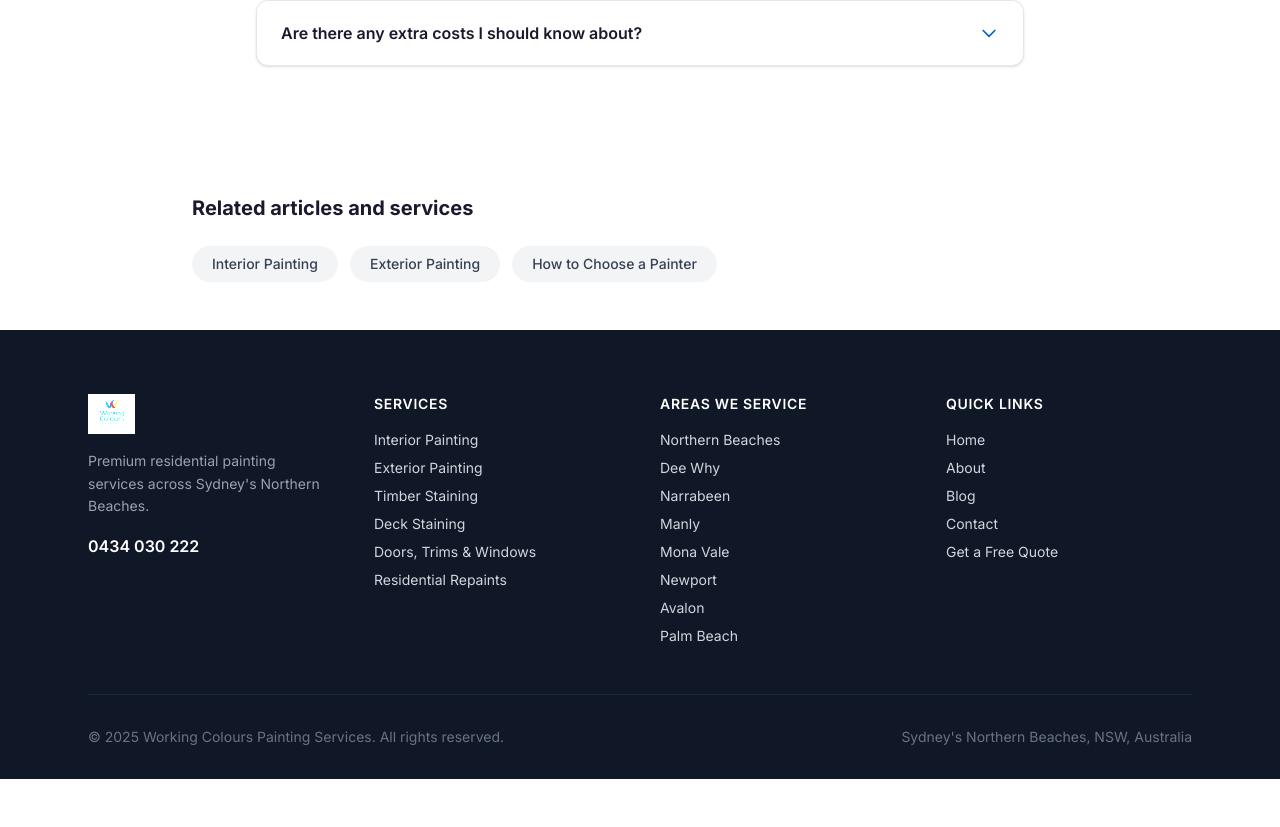
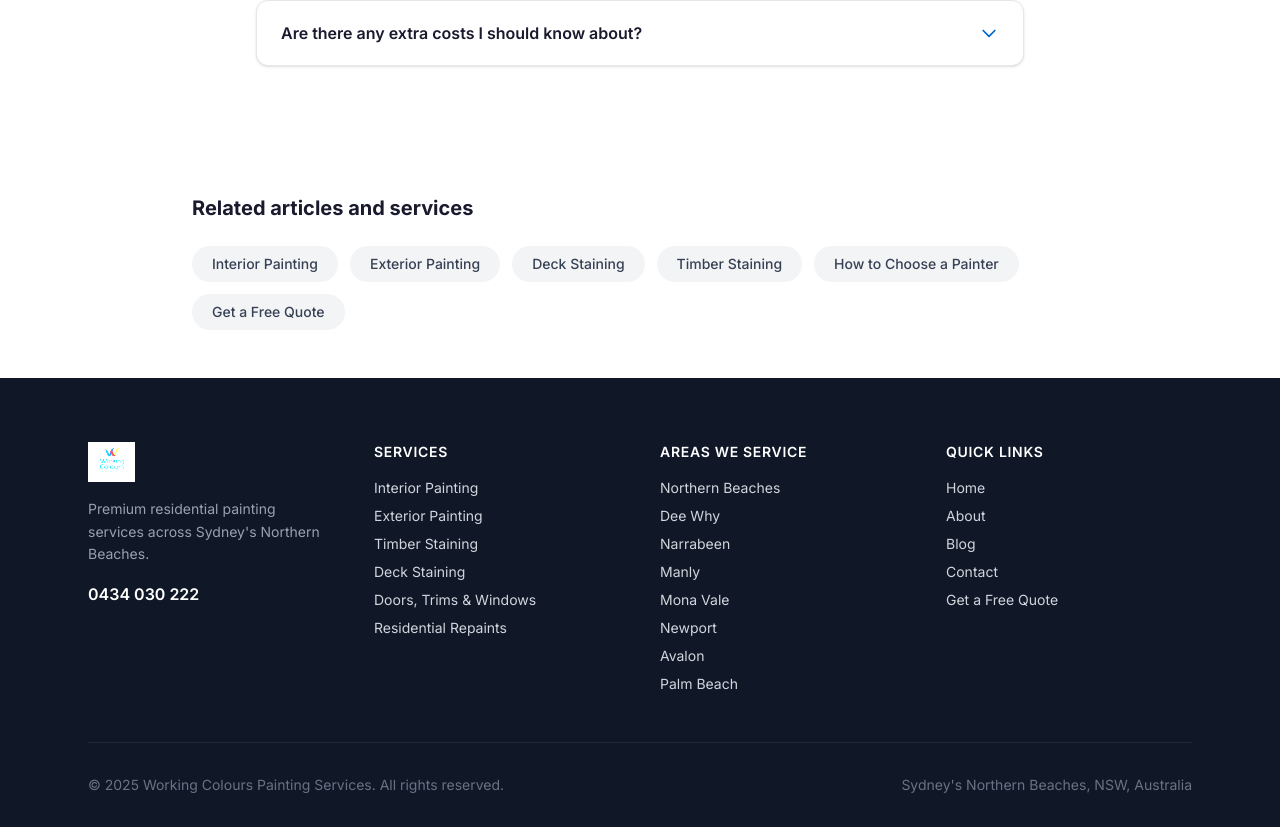
Before and after one commit to jspolavori/working-colours, a Next.js app: page /blog/how-much-does-it-cost-to-paint-a-house-sydney in a window 1280 px wide. Shown: the part 2929-3756 px from the top of the page. Before the commit the page ends 3708 px from the top, so only its background shows below. Built offline with nearby package versions, Linux system fonts and the light colour scheme.

Commit message:
Fix internal links across all 10 blog posts
Every blog post now links to at least one relevant service page and /contact.
Added missing service links (deck-staining, timber-staining, doors-trims-windows,
interior/exterior/residential-repaints) and Get a Free Quote CTA to Related sections.

```diff
--- a/src/app/blog/best-exterior-paint-coastal-homes-sydney/page.tsx
+++ b/src/app/blog/best-exterior-paint-coastal-homes-sydney/page.tsx
@@ -114,6 +114,7 @@ export default function CoastalPaintArticlePage() {
             <Link href="/services/exterior-painting" className="bg-gray-100 hover:bg-blue-600 hover:text-white text-gray-700 px-5 py-2 rounded-full text-sm font-medium transition-colors">Exterior Painting Service</Link>
             <Link href="/services/timber-staining" className="bg-gray-100 hover:bg-blue-600 hover:text-white text-gray-700 px-5 py-2 rounded-full text-sm font-medium transition-colors">Timber Staining</Link>
             <Link href="/blog/how-often-repaint-house-sydney" className="bg-gray-100 hover:bg-blue-600 hover:text-white text-gray-700 px-5 py-2 rounded-full text-sm font-medium transition-colors">How Often to Repaint</Link>
+            <Link href="/contact" className="bg-gray-100 hover:bg-blue-600 hover:text-white text-gray-700 px-5 py-2 rounded-full text-sm font-medium transition-colors">Get a Free Quote</Link>
           </div>
         </div>
       </section>
--- a/src/app/blog/how-much-does-it-cost-to-paint-a-house-sydney/page.tsx
+++ b/src/app/blog/how-much-does-it-cost-to-paint-a-house-sydney/page.tsx
@@ -128,7 +128,10 @@ export default function CostToHouseArticlePage() {
           <div className="flex flex-wrap gap-3">
             <Link href="/services/interior-painting" className="bg-gray-100 hover:bg-blue-600 hover:text-white text-gray-700 px-5 py-2 rounded-full text-sm font-medium transition-colors">Interior Painting</Link>
             <Link href="/services/exterior-painting" className="bg-gray-100 hover:bg-blue-600 hover:text-white text-gray-700 px-5 py-2 rounded-full text-sm font-medium transition-colors">Exterior Painting</Link>
+            <Link href="/services/deck-staining" className="bg-gray-100 hover:bg-blue-600 hover:text-white text-gray-700 px-5 py-2 rounded-full text-sm font-medium transition-colors">Deck Staining</Link>
+            <Link href="/services/timber-staining" className="bg-gray-100 hover:bg-blue-600 hover:text-white text-gray-700 px-5 py-2 rounded-full text-sm font-medium transition-colors">Timber Staining</Link>
             <Link href="/blog/how-to-choose-a-painter-sydney" className="bg-gray-100 hover:bg-blue-600 hover:text-white text-gray-700 px-5 py-2 rounded-full text-sm font-medium transition-colors">How to Choose a Painter</Link>
+            <Link href="/contact" className="bg-gray-100 hover:bg-blue-600 hover:text-white text-gray-700 px-5 py-2 rounded-full text-sm font-medium transition-colors">Get a Free Quote</Link>
           </div>
         </div>
       </section>
--- a/src/app/blog/how-often-repaint-house-sydney/page.tsx
+++ b/src/app/blog/how-often-repaint-house-sydney/page.tsx
@@ -124,6 +124,7 @@ export default function HowOftenRepaintArticlePage() {
             <Link href="/services/interior-painting" className="bg-gray-100 hover:bg-blue-600 hover:text-white text-gray-700 px-5 py-2 rounded-full text-sm font-medium transition-colors">Interior Painting</Link>
             <Link href="/services/exterior-painting" className="bg-gray-100 hover:bg-blue-600 hover:text-white text-gray-700 px-5 py-2 rounded-full text-sm font-medium transition-colors">Exterior Painting</Link>
             <Link href="/services/residential-repaints" className="bg-gray-100 hover:bg-blue-600 hover:text-white text-gray-700 px-5 py-2 rounded-full text-sm font-medium transition-colors">Residential Repaints</Link>
+            <Link href="/contact" className="bg-gray-100 hover:bg-blue-600 hover:text-white text-gray-700 px-5 py-2 rounded-full text-sm font-medium transition-colors">Get a Free Quote</Link>
           </div>
         </div>
       </section>
--- a/src/app/blog/how-to-choose-a-painter-sydney/page.tsx
+++ b/src/app/blog/how-to-choose-a-painter-sydney/page.tsx
@@ -123,6 +123,9 @@ export default function HowToChoosePainterArticlePage() {
         <div className="max-w-4xl mx-auto">
           <h2 className="text-xl font-bold text-[#1a1a2e] mb-6">Related</h2>
           <div className="flex flex-wrap gap-3">
+            <Link href="/services/interior-painting" className="bg-gray-100 hover:bg-blue-600 hover:text-white text-gray-700 px-5 py-2 rounded-full text-sm font-medium transition-colors">Interior Painting Services</Link>
+            <Link href="/services/exterior-painting" className="bg-gray-100 hover:bg-blue-600 hover:text-white text-gray-700 px-5 py-2 rounded-full text-sm font-medium transition-colors">Exterior Painting Services</Link>
+            <Link href="/services/residential-repaints" className="bg-gray-100 hover:bg-blue-600 hover:text-white text-gray-700 px-5 py-2 rounded-full text-sm font-medium transition-colors">Residential Repaints</Link>
             <Link href="/about" className="bg-gray-100 hover:bg-blue-600 hover:text-white text-gray-700 px-5 py-2 rounded-full text-sm font-medium transition-colors">About Working Colours</Link>
             <Link href="/contact" className="bg-gray-100 hover:bg-blue-600 hover:text-white text-gray-700 px-5 py-2 rounded-full text-sm font-medium transition-colors">Get a Quote</Link>
             <Link href="/blog/how-much-does-it-cost-to-paint-a-house-sydney" className="bg-gray-100 hover:bg-blue-600 hover:text-white text-gray-700 px-5 py-2 rounded-full text-sm font-medium transition-colors">House Painting Costs</Link>
--- a/src/app/blog/how-to-choose-interior-paint-colours/page.tsx
+++ b/src/app/blog/how-to-choose-interior-paint-colours/page.tsx
@@ -111,6 +111,7 @@ export default function InteriorColoursArticlePage() {
             <Link href="/services/interior-painting" className="bg-gray-100 hover:bg-blue-600 hover:text-white text-gray-700 px-5 py-2 rounded-full text-sm font-medium transition-colors">Interior Painting Service</Link>
             <Link href="/blog/how-to-prepare-home-interior-repaint" className="bg-gray-100 hover:bg-blue-600 hover:text-white text-gray-700 px-5 py-2 rounded-full text-sm font-medium transition-colors">How to Prepare for a Repaint</Link>
             <Link href="/blog/interior-painting-mistakes-to-avoid" className="bg-gray-100 hover:bg-blue-600 hover:text-white text-gray-700 px-5 py-2 rounded-full text-sm font-medium transition-colors">Painting Mistakes to Avoid</Link>
+            <Link href="/contact" className="bg-gray-100 hover:bg-blue-600 hover:text-white text-gray-700 px-5 py-2 rounded-full text-sm font-medium transition-colors">Get a Free Quote</Link>
           </div>
         </div>
       </section>
--- a/src/app/blog/how-to-prepare-home-interior-repaint/page.tsx
+++ b/src/app/blog/how-to-prepare-home-interior-repaint/page.tsx
@@ -127,6 +127,7 @@ export default function PrepareForRepaintArticlePage() {
             <Link href="/services/interior-painting" className="bg-gray-100 hover:bg-blue-600 hover:text-white text-gray-700 px-5 py-2 rounded-full text-sm font-medium transition-colors">Interior Painting Service</Link>
             <Link href="/services/residential-repaints" className="bg-gray-100 hover:bg-blue-600 hover:text-white text-gray-700 px-5 py-2 rounded-full text-sm font-medium transition-colors">Residential Repaints</Link>
             <Link href="/blog/how-to-choose-interior-paint-colours" className="bg-gray-100 hover:bg-blue-600 hover:text-white text-gray-700 px-5 py-2 rounded-full text-sm font-medium transition-colors">Choosing Interior Paint Colours</Link>
+            <Link href="/contact" className="bg-gray-100 hover:bg-blue-600 hover:text-white text-gray-700 px-5 py-2 rounded-full text-sm font-medium transition-colors">Get a Free Quote</Link>
           </div>
         </div>
       </section>
--- a/src/app/blog/interior-painting-mistakes-to-avoid/page.tsx
+++ b/src/app/blog/interior-painting-mistakes-to-avoid/page.tsx
@@ -114,6 +114,7 @@ export default function PaintingMistakesArticlePage() {
             <Link href="/services/interior-painting" className="bg-gray-100 hover:bg-blue-600 hover:text-white text-gray-700 px-5 py-2 rounded-full text-sm font-medium transition-colors">Interior Painting Service</Link>
             <Link href="/blog/how-to-prepare-home-interior-repaint" className="bg-gray-100 hover:bg-blue-600 hover:text-white text-gray-700 px-5 py-2 rounded-full text-sm font-medium transition-colors">Preparing for a Repaint</Link>
             <Link href="/blog/how-to-choose-interior-paint-colours" className="bg-gray-100 hover:bg-blue-600 hover:text-white text-gray-700 px-5 py-2 rounded-full text-sm font-medium transition-colors">Choosing Interior Colours</Link>
+            <Link href="/contact" className="bg-gray-100 hover:bg-blue-600 hover:text-white text-gray-700 px-5 py-2 rounded-full text-sm font-medium transition-colors">Get a Free Quote</Link>
           </div>
         </div>
       </section>
--- a/src/app/blog/repainting-before-selling-home-northern-beaches/page.tsx
+++ b/src/app/blog/repainting-before-selling-home-northern-beaches/page.tsx
@@ -108,6 +108,7 @@ export default function PresaleRepaintArticlePage() {
             <Link href="/services/residential-repaints" className="bg-gray-100 hover:bg-blue-600 hover:text-white text-gray-700 px-5 py-2 rounded-full text-sm font-medium transition-colors">Residential Repaints</Link>
             <Link href="/services/interior-painting" className="bg-gray-100 hover:bg-blue-600 hover:text-white text-gray-700 px-5 py-2 rounded-full text-sm font-medium transition-colors">Interior Painting</Link>
             <Link href="/services/exterior-painting" className="bg-gray-100 hover:bg-blue-600 hover:text-white text-gray-700 px-5 py-2 rounded-full text-sm font-medium transition-colors">Exterior Painting</Link>
+            <Link href="/contact" className="bg-gray-100 hover:bg-blue-600 hover:text-white text-gray-700 px-5 py-2 rounded-full text-sm font-medium transition-colors">Get a Free Quote</Link>
           </div>
         </div>
       </section>
--- a/src/app/blog/signs-deck-needs-restaining-northern-beaches/page.tsx
+++ b/src/app/blog/signs-deck-needs-restaining-northern-beaches/page.tsx
@@ -108,6 +108,7 @@ export default function DeckRestainArticlePage() {
             <Link href="/services/deck-staining" className="bg-gray-100 hover:bg-blue-600 hover:text-white text-gray-700 px-5 py-2 rounded-full text-sm font-medium transition-colors">Deck Staining Service</Link>
             <Link href="/services/timber-staining" className="bg-gray-100 hover:bg-blue-600 hover:text-white text-gray-700 px-5 py-2 rounded-full text-sm font-medium transition-colors">Timber Staining</Link>
             <Link href="/blog/timber-restoration-vs-replacement" className="bg-gray-100 hover:bg-blue-600 hover:text-white text-gray-700 px-5 py-2 rounded-full text-sm font-medium transition-colors">Timber Restoration vs Replacement</Link>
+            <Link href="/contact" className="bg-gray-100 hover:bg-blue-600 hover:text-white text-gray-700 px-5 py-2 rounded-full text-sm font-medium transition-colors">Get a Free Quote</Link>
           </div>
         </div>
       </section>
--- a/src/app/blog/timber-restoration-vs-replacement/page.tsx
+++ b/src/app/blog/timber-restoration-vs-replacement/page.tsx
@@ -114,7 +114,9 @@ export default function TimberRestorationArticlePage() {
           <div className="flex flex-wrap gap-3">
             <Link href="/services/timber-staining" className="bg-gray-100 hover:bg-blue-600 hover:text-white text-gray-700 px-5 py-2 rounded-full text-sm font-medium transition-colors">Timber Staining Service</Link>
             <Link href="/services/deck-staining" className="bg-gray-100 hover:bg-blue-600 hover:text-white text-gray-700 px-5 py-2 rounded-full text-sm font-medium transition-colors">Deck Staining Service</Link>
+            <Link href="/services/doors-trims-windows" className="bg-gray-100 hover:bg-blue-600 hover:text-white text-gray-700 px-5 py-2 rounded-full text-sm font-medium transition-colors">Doors, Trims &amp; Windows</Link>
             <Link href="/blog/signs-deck-needs-restaining-northern-beaches" className="bg-gray-100 hover:bg-blue-600 hover:text-white text-gray-700 px-5 py-2 rounded-full text-sm font-medium transition-colors">Signs Your Deck Needs Restaining</Link>
+            <Link href="/contact" className="bg-gray-100 hover:bg-blue-600 hover:text-white text-gray-700 px-5 py-2 rounded-full text-sm font-medium transition-colors">Get a Free Quote</Link>
           </div>
         </div>
       </section>
```
